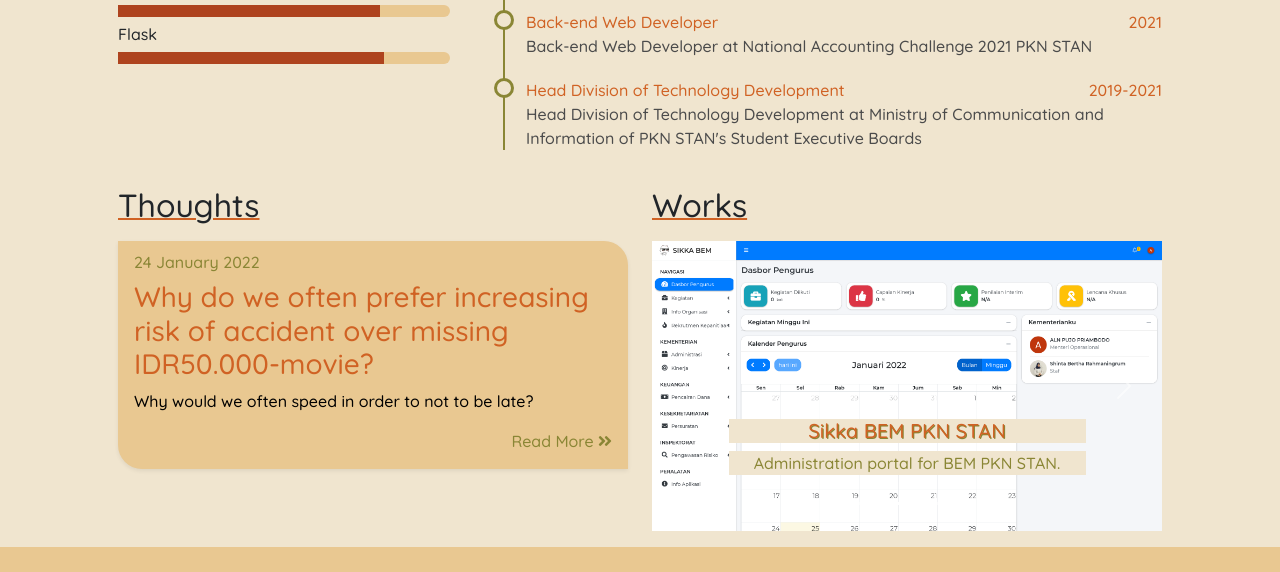
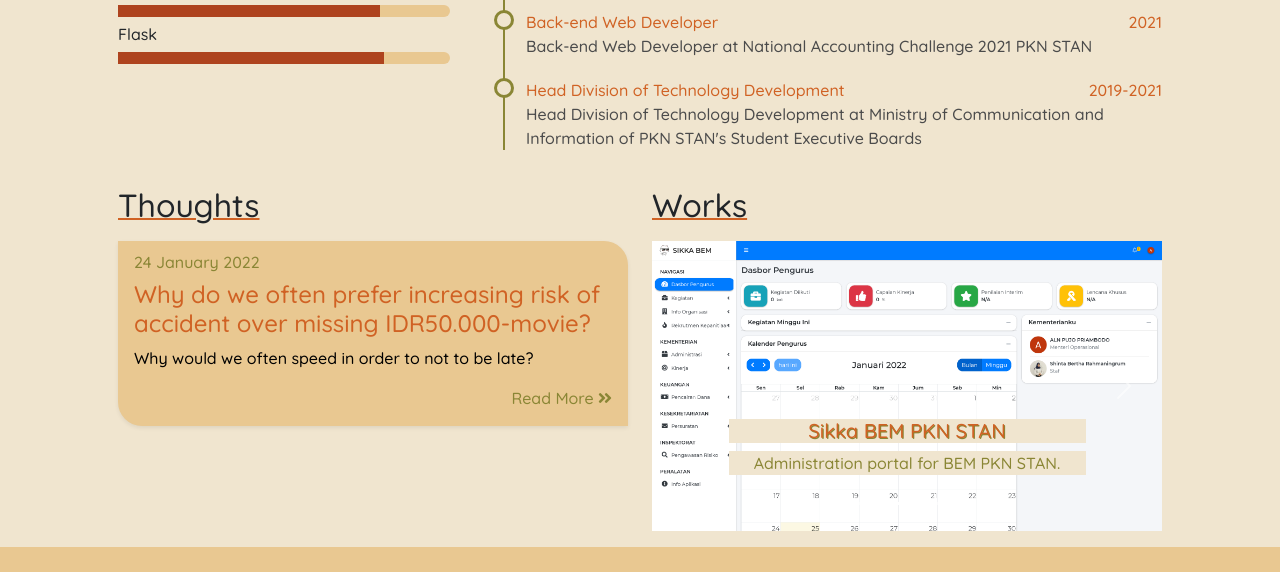
Before and after one commit to A-Pujo/a-pujo.github.io, a plain HTML site: page index.html in a window 1280 px wide. Shown: the part 916-1488 px from the top of the page. Drawn offline with nearby package versions, Linux system fonts and the light colour scheme; some packages are replaced by stand-ins of ours; a script that the page names is missing; a web font is replaced by a local one.

Commit message:
Update index.html

```diff
--- a/index.html
+++ b/index.html
@@ -144,7 +144,7 @@
                         <div class="card shadow-sm border-0">
                             <div class="card-body">
                                 <h6 class="card-subtitle mb-2">24 January 2022</h6>
-                                <h3 class="card-title">Why do we often prefer increasing risk of accident over missing IDR50.000-movie?</h3>
+                                <h4 class="card-title">Why do we often prefer increasing risk of accident over missing IDR50.000-movie?</h4>
                                 <p class="card-text">Why would we often speed in order to not to be late?</p>
                                 <div class="d-flex justify-content-end">
                                     <a href="#" class="card-link">Read More <i class="fas fa-angle-double-right link-icon"></i></a>
```
